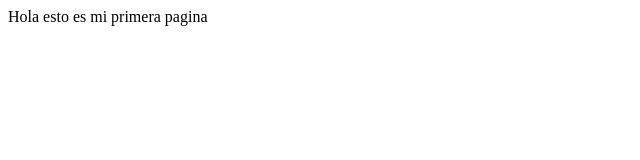
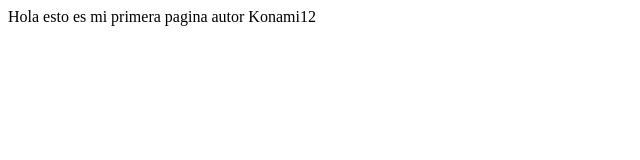
Before and after one commit to jmendezFake/practica1, a plain HTML site: page index.html in a window 1280 px wide. Shown: the whole page, without its empty margins (0-640 px from the left). Drawn offline with Linux system fonts and the light colour scheme.

Commit message:
se agrega el primer autor

```diff
--- a/index.html
+++ b/index.html
@@ -6,5 +6,6 @@
 </head>
 <body>
     Hola esto es mi primera pagina
+	autor Konami12
 </body>
 </html>
```
